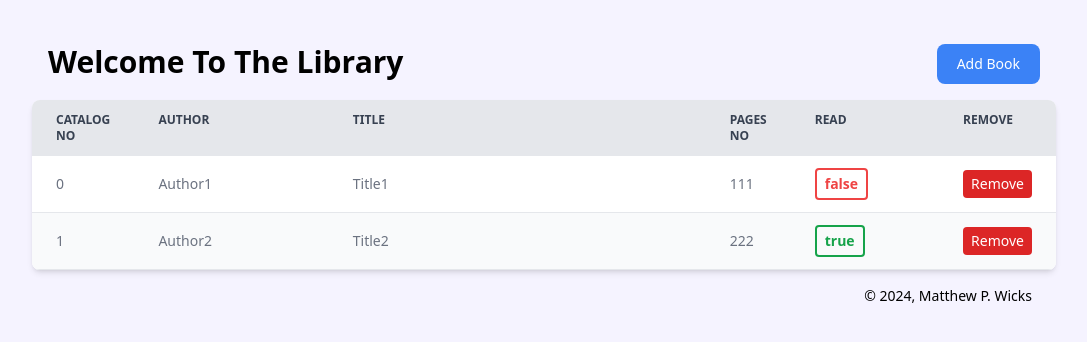
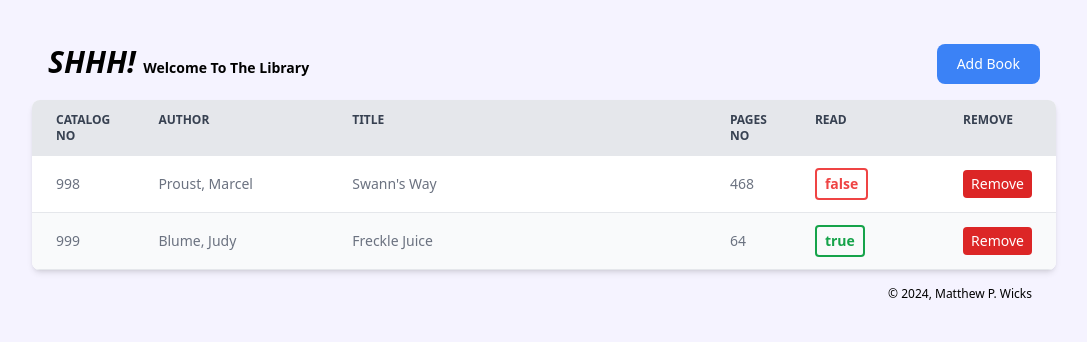
Before and after one commit to GreatDistances/OP-library, a website: page public/index.html in a window 1280 px wide. Shown: the whole page, without its empty margins (96-1183 px from the left). Drawn offline with Linux system fonts and the light colour scheme.

Commit message:
h1 styling update / title update / dummy data updates

```diff
--- a/public/index.html
+++ b/public/index.html
@@ -4,11 +4,11 @@
     <meta charset="UTF-8">
     <meta name="viewport" content="width=device-width, initial-scale=1.0">
     <link rel="stylesheet" href="styles.css">
-    <title>Library</title>
+    <title>SHHH! Welcome To The Library</title>
 </head>
 <body class="bg-violet-50 py-11" style="width: 80%; margin: 0 auto">
 <div style="display: flex; justify-content: space-between">
-    <h1 class="text-3xl ml-4 font-bold">Welcome To The Library</h1>
+    <h1 class="text-3xl ml-4 font-bold"><span><i>SHHH! </i></span><span class="text-sm">Welcome To The Library</span></h1>
     <button id="newBookBtn" class=" text-white bg-blue-500 hover:bg-blue-800 focus:ring-4 focus:ring-blue-300 font-medium rounded-lg text-sm px-5 py-2.5 mx-4 mb-4 dark:bg-blue-600 dark:hover:bg-blue-700 focus:outline-none dark:focus:ring-blue-800">Add Book</button>
 </div>
     <div id="tableContainer" class="relative overflow-x-auto shadow-md sm:rounded-lg">
@@ -41,7 +41,7 @@
         <button id="newBookDialogCancelBtn" class="text-white bg-red-500 hover:bg-red-700 focus:ring-4 focus:ring-red-300 font-medium rounded-lg text-sm px-5 py-2.5 me-2 mb-2 dark:bg-red-500 dark:hover:bg-red-600 focus:outline-none dark:focus:ring-red-700">Cancel</button>
     </dialog>
     <div style="display: flex; justify-content: flex-end" class="mx-6 my-4">
-        <a class="text-sm" href="https://github.com/GreatDistances">© 2024, Matthew P. Wicks</a>
+        <a class="text-xs" href="https://github.com/GreatDistances">© 2024, Matthew P. Wicks</a>
     </div>
 </body>
 <script src="scripts.js"></script>
--- a/public/scripts.js
+++ b/public/scripts.js
@@ -1,16 +1,16 @@
 const myLibrary = [
     {
-        numCatalog: 0,
-        author: "Author1",
-        title: "Title1",
-        numPages: 111,
+        numCatalog: 998,
+        author: "Proust, Marcel",
+        title: "Swann's Way",
+        numPages: 468,
         hasRead: false,
       },
       {
-        numCatalog: 1,
-        author: "Author2",
-        title: "Title2",
-        numPages: 222,
+        numCatalog: 999,
+        author: "Blume, Judy",
+        title: "Freckle Juice",
+        numPages: 64,
         hasRead: true,
       },
 ];
```
